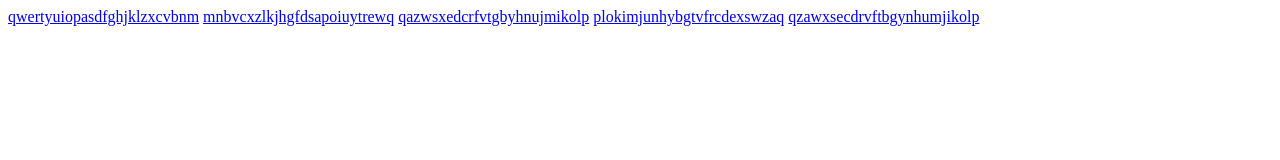
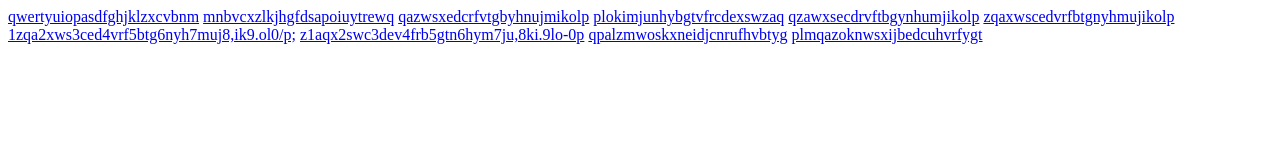
Before and after one commit to TropicSapling/bored, a plain HTML site: page index.html in a window 1280 px wide. Drawn offline with Linux system fonts and the light colour scheme.

Commit message:
Update index.html

```diff
--- a/index.html
+++ b/index.html
@@ -13,5 +13,10 @@
 	<a href="https://www.urbandictionary.com/define.php?term=qazwsxedcrfvtgbyhnujmikolp">qazwsxedcrfvtgbyhnujmikolp</a>
 	<a href="https://www.urbandictionary.com/define.php?term=plokimjunhybgtvfrcdexswzaq">plokimjunhybgtvfrcdexswzaq</a>
 	<a href="https://www.urbandictionary.com/define.php?term=qzawxsecdrvftbgynhumjikolp">qzawxsecdrvftbgynhumjikolp</a>
+	<a href="https://www.urbandictionary.com/define.php?term=zqaxwscedvrfbtgnyhmujikolp">zqaxwscedvrfbtgnyhmujikolp</a>
+	<a href="https://www.urbandictionary.com/define.php?term=1zqa2xws3ced4vrf5btg6nyh7muj8%2Cik9.ol0%2Fp%3B">1zqa2xws3ced4vrf5btg6nyh7muj8,ik9.ol0/p;</a>
+	<a href="https://www.urbandictionary.com/define.php?term=z1aqx2swc3dev4frb5gtn6hym7ju%2C8ki.9lo-0p">z1aqx2swc3dev4frb5gtn6hym7ju,8ki.9lo-0p</a>
+	<a href="https://www.urbandictionary.com/define.php?term=qpalzmwoskxneidjcnrufhvbtyg">qpalzmwoskxneidjcnrufhvbtyg</a>
+	<a href="https://www.urbandictionary.com/define.php?term=plmqazoknwsxijbedcuhvrfygt">plmqazoknwsxijbedcuhvrfygt</a>
 </body>
 </html>
```
